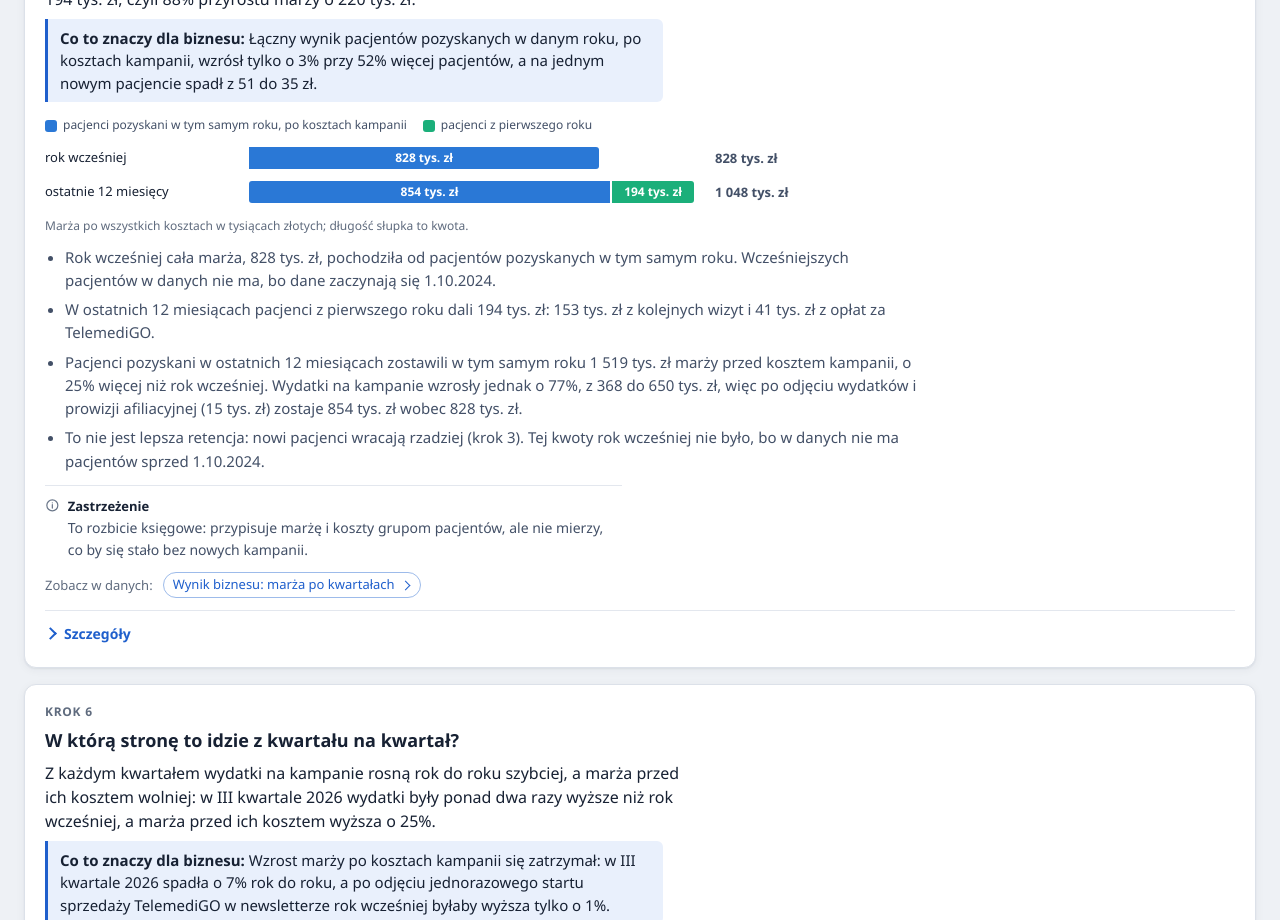
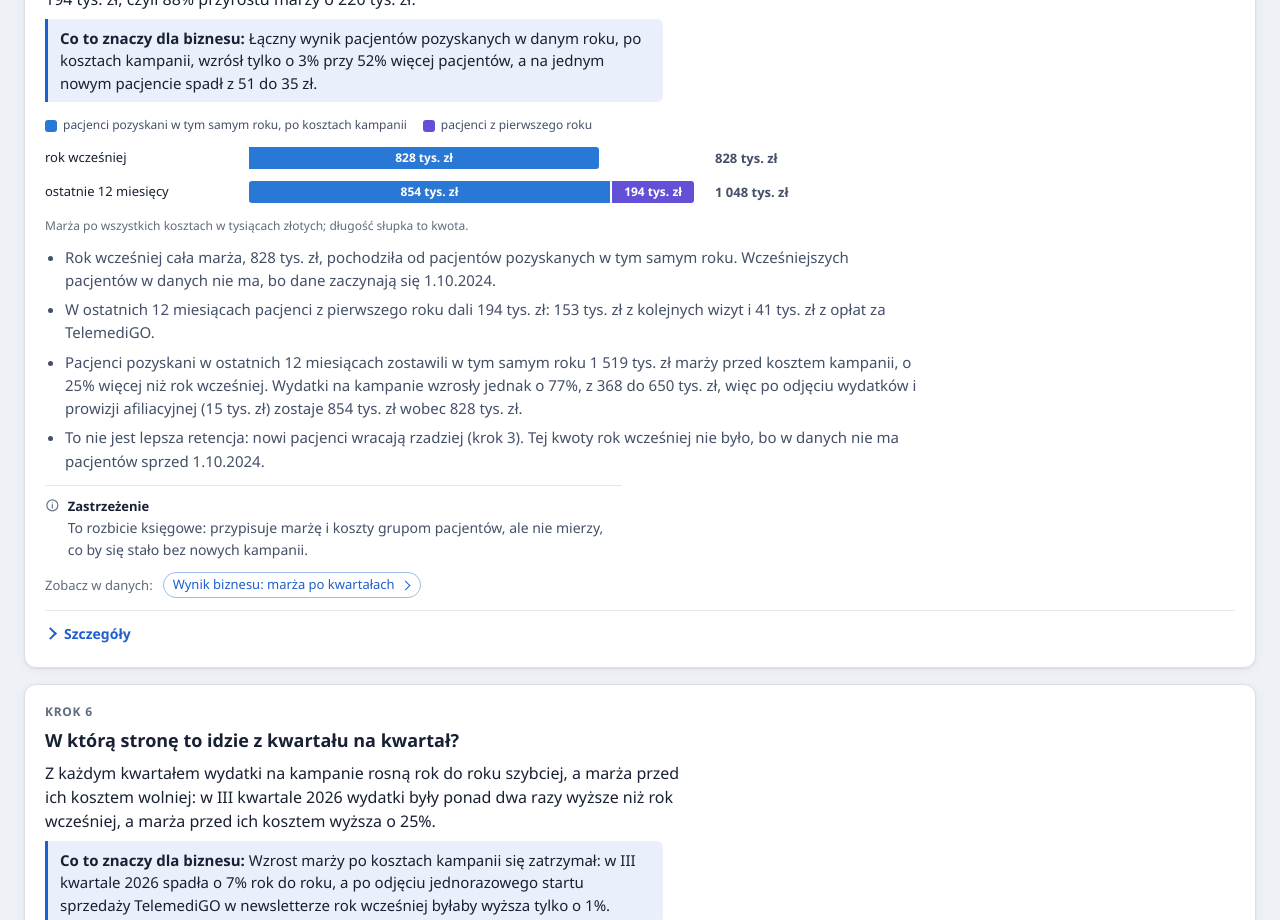
Before and after one commit to jakubgierasimiuk/kohorty-i-lejki, a plain HTML site: page narzedzie/index.html in a window 1280 px wide. Shown: the part 5060-5980 px from the top of the page. Drawn offline with Linux system fonts and the light colour scheme.

Commit message:
G, pierwsza zakładka: fioletowy segment „pacjenci z pierwszego roku” (kontrast 3:1 dla znaku danych), ponowna kontrola kontrastu
Zielony (seria 3) miał 2,82:1 na białym tle; po zmianie na serię 7 żaden znak danych
na stronie nie jest poniżej progu w obu trybach i na obu szerokościach. Danych strony
to nie zmienia.

Co-Authored-By: Claude Opus 5.5 <noreply@anthropic.com>

```diff
--- a/narzedzie/styl.css
+++ b/narzedzie/styl.css
@@ -296,7 +296,8 @@ ol.decyzje .dopisek { display: block; color: var(--muted); font-size: 13px; marg
 .werdykt-pojecia dd { display: inline; margin: 0; }
 .karta.krok .karta-etykieta > span:first-child { font-size: 12px; letter-spacing: 0.06em; text-transform: uppercase; color: var(--muted); }
 .znaczy { margin: -4px 0 14px; padding: 8px 12px; max-width: 72ch; font-size: 15px; line-height: 1.5; background: var(--accent-tlo); border-left: 3px solid var(--accent); border-radius: 0 6px 6px 0; }
-.seg-baza, .pkt.seg-baza { background: var(--series-3); }
+/* fiolet zamiast zieleni: zielony seria 3 miał 2,82:1 na białym tle (próg znaku danych 3:1, f_kontrast.py) */
+.seg-baza, .pkt.seg-baza { background: var(--series-7); }
 .skrot-siatka { display: grid; grid-template-columns: repeat(auto-fit, minmax(320px, 1fr)); gap: 4px 24px; }
 .skrot-siatka > div { min-width: 0; }
 .skrot-kwota { margin-top: 10px; font-weight: 600; max-width: 900px; }
```
Also changed, not shown: analiza/wyniki/f_kontrast.txt.
